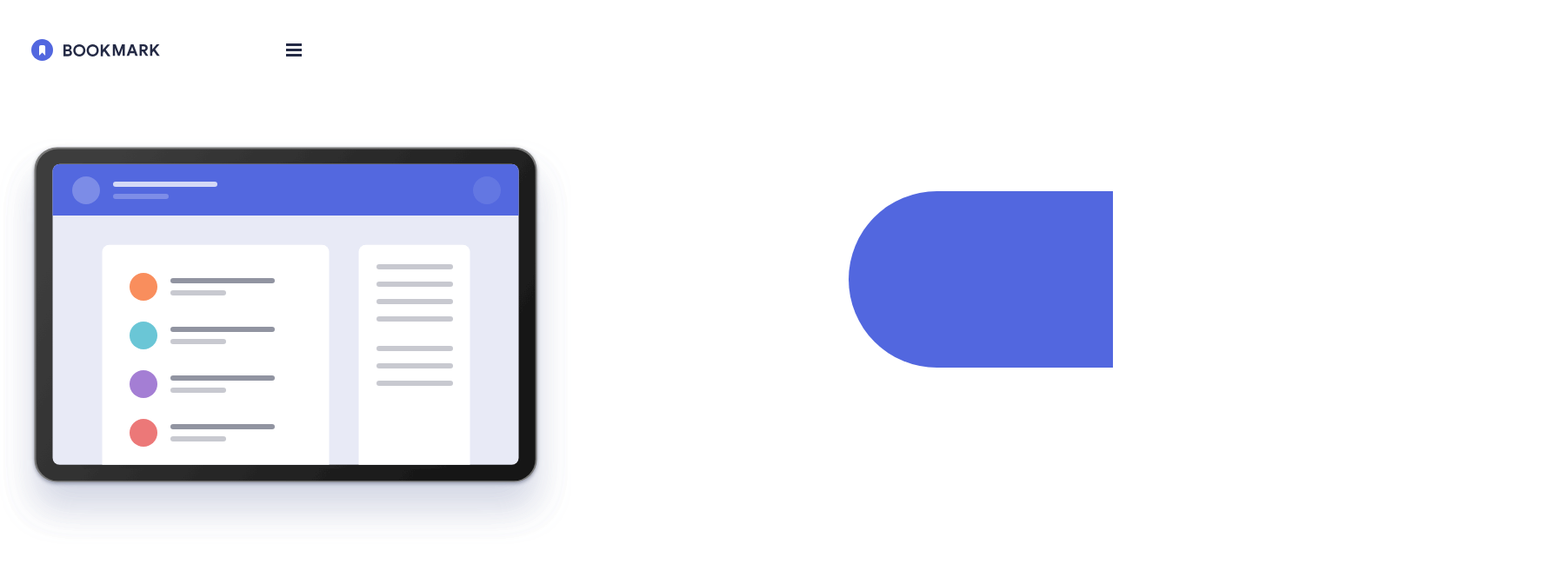
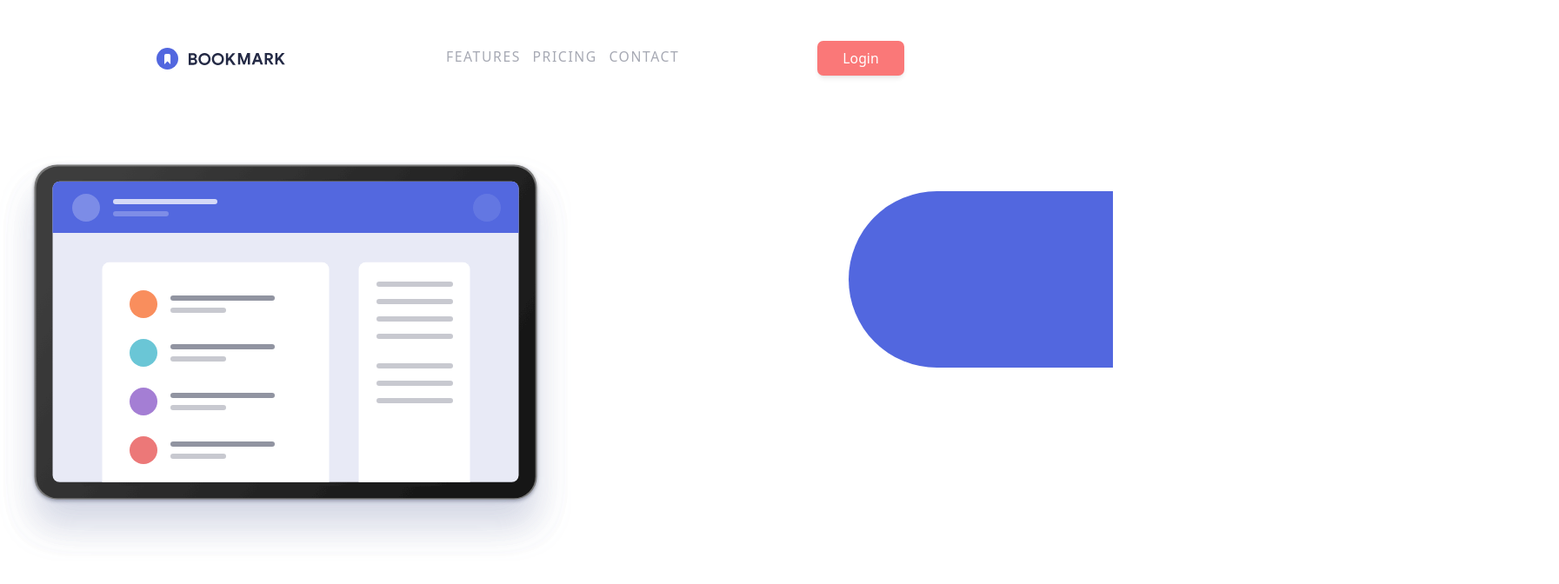
Before and after one commit to CarlosArgelio/challenge-bookmark-landing-page, a React (Vite) app: page / in a window 1280 px wide. Shown: the top 672 px of the page at 87% size, 1793 px wide, since content can reach past the window. Built offline with nearby package versions, Linux system fonts and the light colour scheme.

Commit message:
style: add responsive to header

```diff
--- a/src/Components/ButtonPrimary/ButtonPrimary.tsx
+++ b/src/Components/ButtonPrimary/ButtonPrimary.tsx
@@ -18,7 +18,7 @@ const typesButton = (width?: number) => ({
   typeFor:
     "bg-soft-blue rounded-md w-[232px] h-[48px] text-white text-sm font-medium shadow-md",
   typeFive:
-    "bg-soft-red rounded-md w-[300px] h-[48px] text-white text-sm font-medium shadow-md",
+    "bg-soft-red rounded-md w-[300px] h-[48px] text-white text-sm font-medium shadow-md hover:bg-white",
 });
 
 export const ButtonPrimary = ({ type, children, width }: PropButton) => {
--- a/src/Components/Header/Header.tsx
+++ b/src/Components/Header/Header.tsx
@@ -5,7 +5,8 @@ const icons = svg.icons;
 const logos = svg.logos;
 
 const styles = {
-  lineGray: "h-[1px] bg-[#9194A2]",
+  lineGray: "h-[1px] bg-[#9194A2] lg:hidden",
+  layoutHeader: "mt-10 mb-20",
 };
 
 export const Header = () => {
@@ -15,26 +16,28 @@ export const Header = () => {
   const handleCloseMenu = () => setOpenMenu(false);
 
   return (
-    <header className="ml-8 mr-8 mt-10 mb-20 ">
+    <header
+      className={`${styles.layoutHeader} lg:relative px-8 lg:px-40 w-full`}
+    >
       <div
         className={`${
           openMenu ? "hidden" : ""
-        } flex items-center justify-between w-[311px] h-[25px]`}
+        } flex items-center justify-between h-[25px] lg:h-[45px]`}
       >
         <img src={logos["logo-bookmark"]} alt="logo bookmark" />
-        <button onClick={handleOpenMenu}>
+        <button onClick={handleOpenMenu} className="lg:hidden">
           <img src={icons["icon-hamburger"]} alt="icon hamburger" />
         </button>
       </div>
 
       {/* Menu */}
-      <div
+      <nav
         className={`${
           openMenu ? "" : "hidden"
-        } absolute bg-very-dark-blue left-0 top-0 w-full h-full opacity-80`}
+        } absolute s:bg-very-dark-blue left-0 top-0 w-full h-full opacity-80 lg:block lg:bg-transparent`}
       >
-        <div className="ml-8 mr-8 mt-10 mb-20">
-          <div className="flex items-center justify-between w-[311px] h-[25px]">
+        <div className="ml-8 mr-8 mt-10 mb-20 lg:hidden">
+          <div className="flex items-center justify-between h-[25px]">
             {/* Logo BookMark */}
             <img
               src={logos["logo-bookmark-bg-white"]}
@@ -48,38 +51,32 @@ export const Header = () => {
           </div>
         </div>
 
-        <div className="top-0 mx-8 mb-6">
+        <ul className="top-0 mx-8 mb-6 lg:mx-0 lg:mb-0 lg:absolute lg:h-10 lg:left-[450px] lg:ml-14 lg:mt-2 lg:flex lg:flex-row lg:gap-3 lg:w-full">
           <div className={`${styles.lineGray}`} />
-
-          <div className="text-center uppercase text-white font-normal text-xl tracking-widest my-[25px]">
+          <li className="text-center uppercase text-white font-normal text-xl lg:text-sm tracking-widest my-[25px] lg:my-0 lg:text-grayish-blue lg:hover:text-soft-red">
             Features
-          </div>
-
+          </li>
           <div className={`${styles.lineGray}`} />
-          <div className="text-center uppercase text-white font-normal text-xl tracking-widest my-[25px]">
+          <li className="text-center uppercase text-white font-normal text-xl lg:text-sm tracking-widest my-[25px] lg:my-0 lg:text-grayish-blue lg:hover:text-soft-red">
             Pricing
-          </div>
+          </li>
           <div className={`${styles.lineGray}`} />
-          <div className="text-center uppercase text-white font-normal text-xl tracking-widest my-[25px]">
+          <li className="text-center uppercase text-white font-normal text-xl lg:text-sm tracking-widest my-[25px] lg:my-0 lg:text-grayish-blue lg:hover:text-soft-red">
             Contact
-          </div>
+          </li>
           <div className={`${styles.lineGray}`} />
-        </div>
-
+        </ul>
         <div className="w-[308] h-12">
-          <button className="block mx-auto border-2 border-white w-[308px] h-12 rounded-sm cursor-pointer text-white text-xl font-medium">
+          <button className="block mx-auto border-2 border-white w-[308px] h-12 rounded-sm cursor-pointer text-white text-xl font-medium lg:bg-soft-red lg:rounded-md lg:w-[100px] lg:h-[40px] lg:mt-[2px] lg:text-white lg:text-sm lg:shadow-md lg:hover:bg-white lg:hover:text-soft-red lg:relative lg:left-[350px] lg:border-2 lg:border-soft-red">
             Login
           </button>
         </div>
 
-        <div className="absolute bottom-9 left-[145px] flex items-center justify-between w-[88px] h-6">
+        <div className="absolute bottom-9 left-[145px] flex items-center justify-between w-[88px] h-6 lg:hidden">
           <img src={icons["icon-facebook"]} alt="icon facebook" />
           <img src={icons["icon-twitter"]} alt="icon twitter" />
         </div>
-      </div>
-      {/* Features
-      Login
-      <br /> */}
+      </nav>
     </header>
   );
 };
--- a/src/Components/SectionSendEmail/SectionSendEmail.tsx
+++ b/src/Components/SectionSendEmail/SectionSendEmail.tsx
@@ -60,7 +60,7 @@ export const SectionSendEmail = () => {
           </div>
           <button
             type="submit"
-            className="bg-soft-red rounded-md w-[300px] h-[48px] text-white text-sm font-medium shadow-md"
+            className="bg-soft-red rounded-md w-[300px] h-[48px] text-white text-sm font-medium shadow-md hover:border-2 hover:border-soft-red hover:bg-white hover:text-soft-red"
           >
             Contact Us
           </button>
--- a/tailwind.config.js
+++ b/tailwind.config.js
@@ -3,6 +3,11 @@ export default {
   content: ["./index.html", "./src/**/*.{js,ts,jsx,tsx}"],
   theme: {
     extend: {
+      screens: {
+        s: "320px",
+        m: "375px",
+        l: "425px",
+      },
       colors: {
         "soft-blue": "hsl(231, 69%, 60%)",
         "soft-red": "hsl(0, 94%, 66%)",
```
